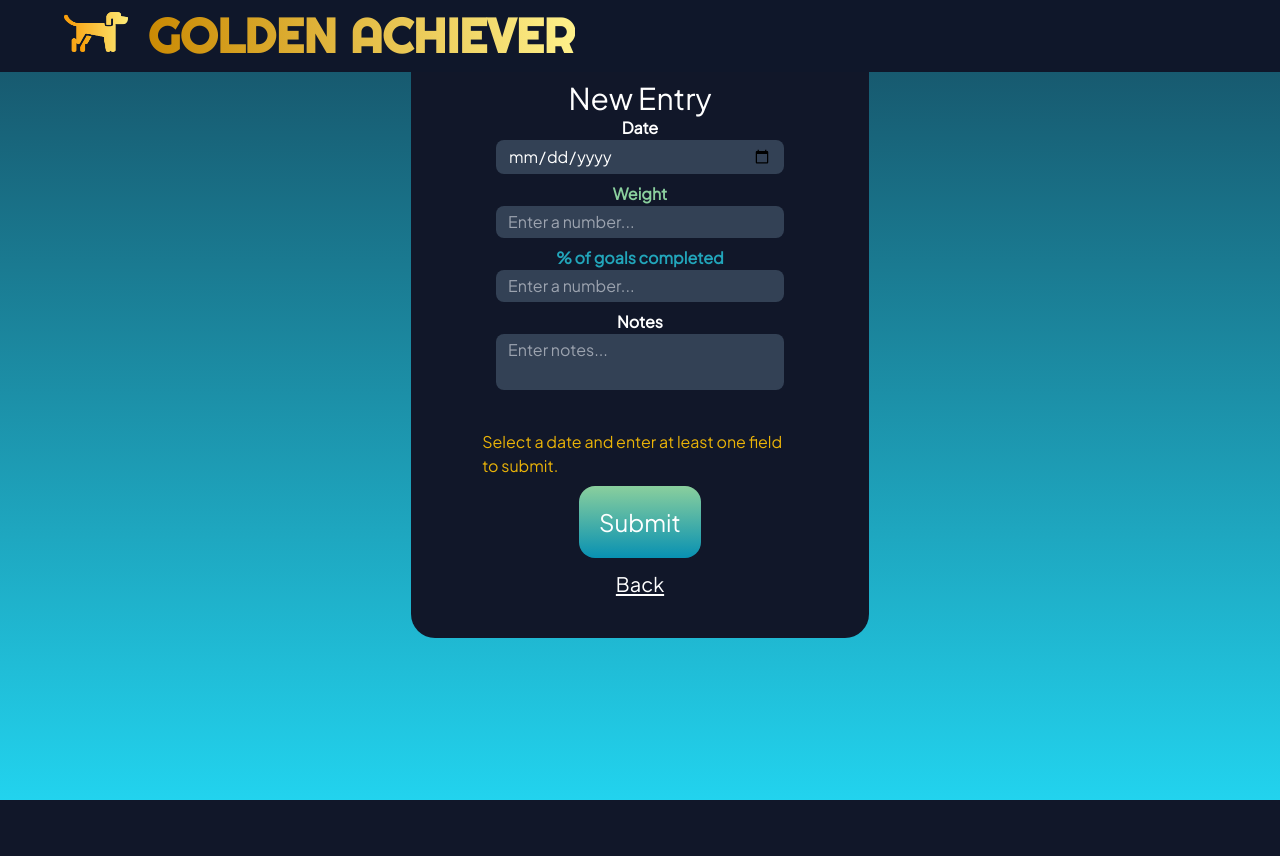
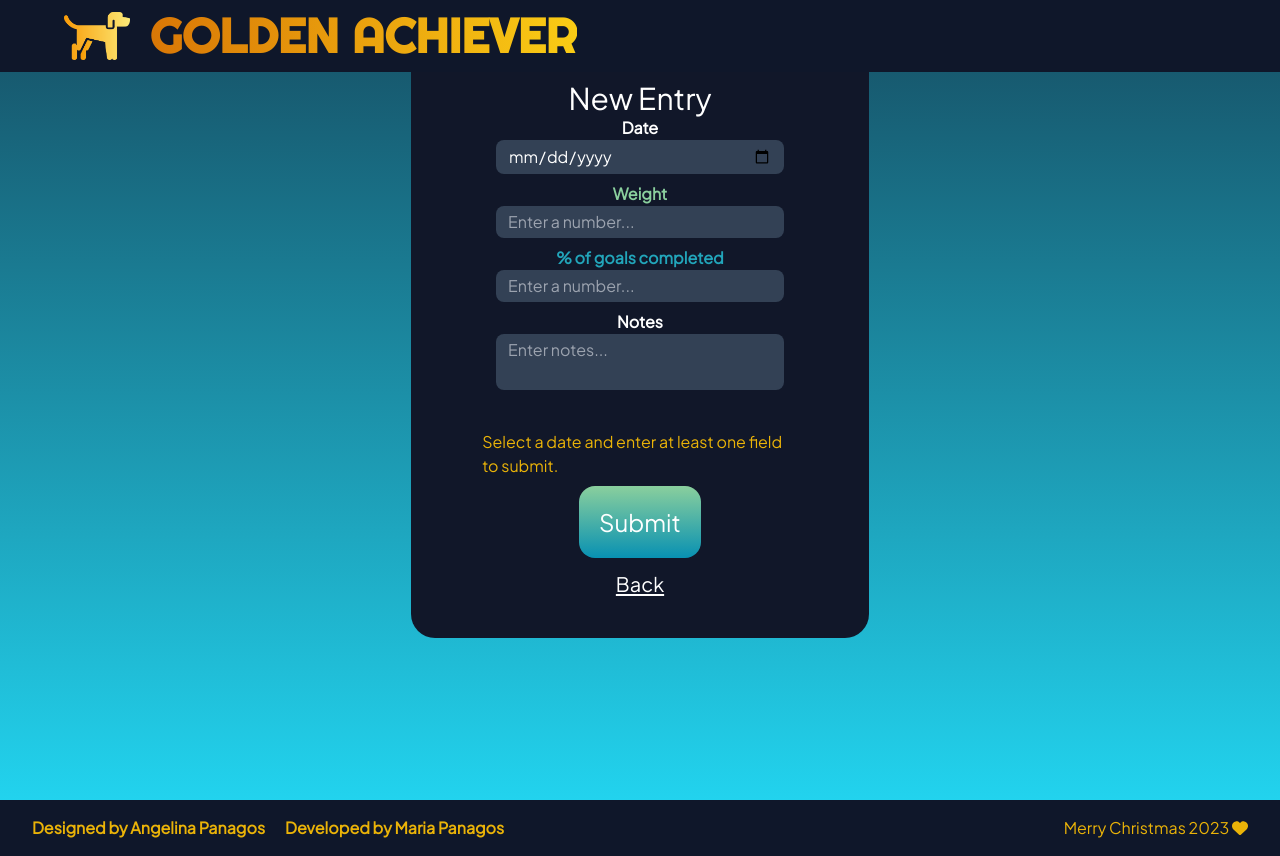
Before and after one commit to mariapan0330/tracker, a React (Create React App) app: page /new-entry-form in a window 1280 px wide. Before the commit the page ends 800 px from the top, so only its background shows below. Built offline with nearby package versions, Linux system fonts and the light colour scheme; no server answers; a web font is replaced by a local one.

Commit message:
added credits and footer msg

```diff
--- a/src/App.tsx
+++ b/src/App.tsx
@@ -7,6 +7,7 @@ import { onAuthStateChanged } from "firebase/auth";
 import { auth } from "./config/firebase";
 import { BrowserRouter as Router, Route, Routes } from "react-router-dom";
 import NewEntryForm from "./components/NewEntryForm";
+import Footer from "./components/Footer";
 
 function App() {
   const [userExists, setUserExists] = useState<boolean | undefined>();
@@ -40,6 +41,7 @@ function App() {
           <Route path="/new-entry-form" element={<NewEntryForm />} />
         </Routes>
       </div>
+      <Footer />
     </Router>
   );
 }
--- /dev/null
+++ b/src/components/Footer.tsx
@@ -0,0 +1,35 @@
+import { faHeart } from "@fortawesome/free-solid-svg-icons";
+import { FontAwesomeIcon } from "@fortawesome/react-fontawesome";
+import React from "react";
+import themeFonts from "../styles/themeFonts";
+
+export default function Footer() {
+  return (
+    <div
+      className="
+    flex flex-col md:flex-row
+    justify-between items-center
+    bottom-0 p-4 px-8
+    bg-slate-900 text-yellow-500
+    "
+      style={{ fontFamily: themeFonts.subtitle }}
+    >
+      <div className="flex font-bold">
+        <p className="pr-5">Designed by Angelina Panagos</p>
+        <p>
+          Developed by{" "}
+          <a
+            href="https://github.com/mariapan0330/tracker"
+            target="_blank"
+            rel="noreferrer"
+          >
+            Maria Panagos
+          </a>
+        </p>
+      </div>
+      <p>
+        Merry Christmas 2023 <FontAwesomeIcon icon={faHeart} />
+      </p>
+    </div>
+  );
+}
--- a/src/components/NavBar.tsx
+++ b/src/components/NavBar.tsx
@@ -39,9 +39,9 @@ export default function NavBar() {
           <img
             src={require("../images/trackerLogo.png")}
             alt="logo"
-            className="h-10 md:w-16 mr-2 md:mr-5 select-none"
+            className="h-10 md:h-12 mr-2 md:mr-5 select-none"
           />
-          <div className="text-xl md:text-5xl font-bold font-['Righteous'] bg-gradient-to-r from-yellow-600 to-yellow-200 bg-clip-text text-transparent select-none">
+          <div className="text-xl md:text-5xl font-bold font-['Righteous'] bg-gradient-to-r from-amber-600 to-yellow-400 bg-clip-text text-transparent select-none">
             GOLDEN ACHIEVER
           </div>
         </div>
```
